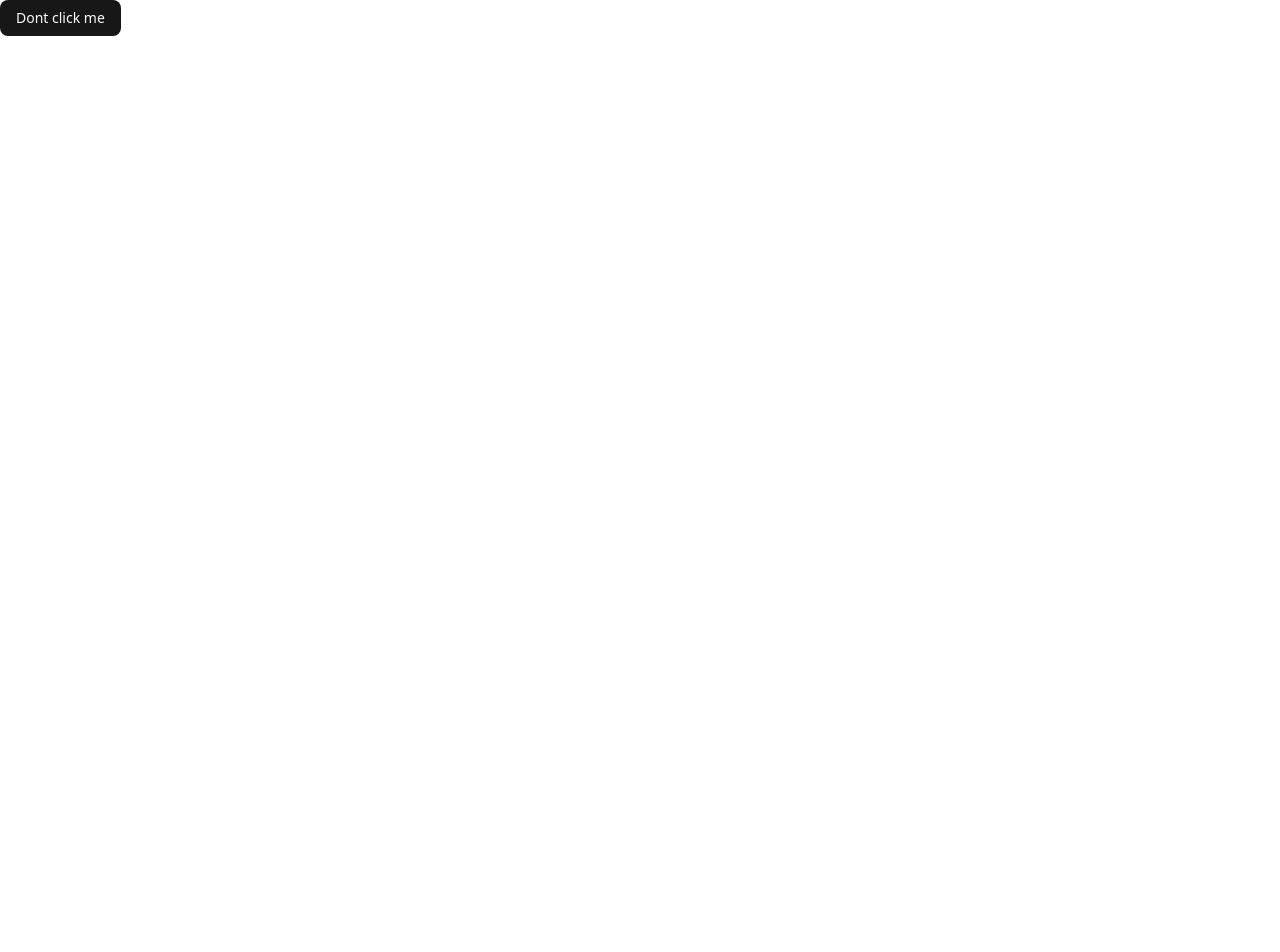
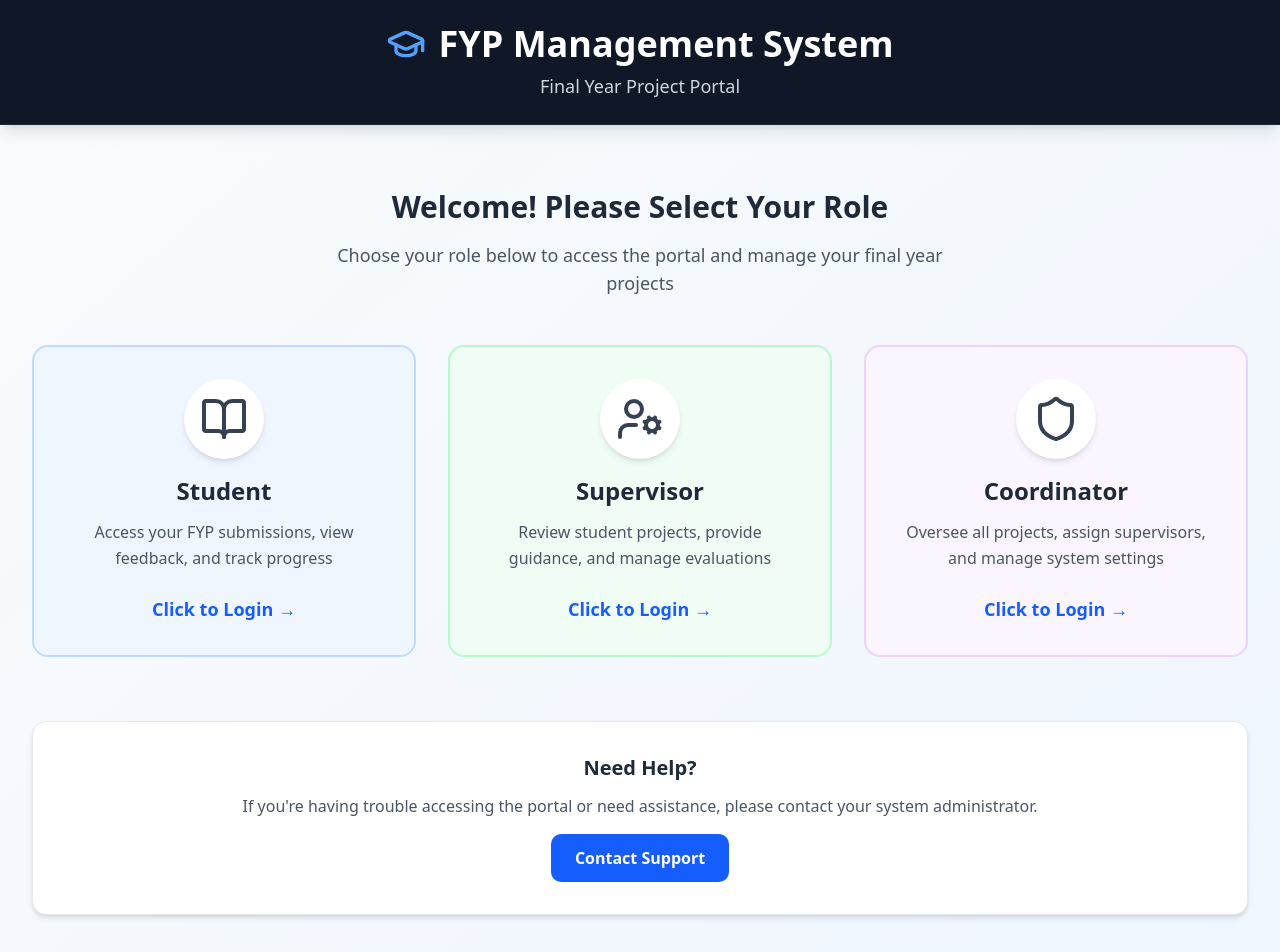
Before and after one commit to WaqasSiddique02/FYP-Management-Portal-Client, a Next.js app: page / in a window 1280 px wide. Shown: the top 952 px of the page. Before the commit the page ends 800 px from the top, so only its background shows below. Built offline with nearby package versions, Linux system fonts and the light colour scheme.

Commit message:
added homepage for roles

```diff
--- a/app/page.tsx
+++ b/app/page.tsx
@@ -1,9 +1,129 @@
-import { Button } from "@/components/ui/button"
+'use client';
 
-export default function Home() {
+import React from 'react';
+import { useRouter } from 'next/navigation';
+import { BookOpen, UserCog, Shield, GraduationCap } from 'lucide-react';
+
+export default function HomePage() {
+  const router = useRouter();
+
+  const roles = [
+    {
+      id: 'student',
+      title: 'Student',
+      description: 'Access your FYP submissions, view feedback, and track progress',
+      icon: BookOpen,
+      route: '/student/login',
+      color: 'bg-blue-50 hover:bg-blue-100 border-blue-200'
+    },
+    {
+      id: 'supervisor',
+      title: 'Supervisor',
+      description: 'Review student projects, provide guidance, and manage evaluations',
+      icon: UserCog,
+      route: '/supervisor/login',
+      color: 'bg-green-50 hover:bg-green-100 border-green-200'
+    },
+    {
+      id: 'coordinator',
+      title: 'Coordinator',
+      description: 'Oversee all projects, assign supervisors, and manage system settings',
+      icon: Shield,
+      route: '/coordinator/login',
+      color: 'bg-purple-50 hover:bg-purple-100 border-purple-200'
+    }
+  ];
+
+  const handleRoleClick = (route: string) => {
+    router.push(route);
+  };
+
   return (
-    <div>
-      <Button>Dont click me</Button>
+    <div className="min-h-screen bg-linear-to-br from-gray-50 to-blue-50">
+      {/* Header */}
+      <header className="bg-gray-900 shadow-lg border-b border-gray-800">
+        <div className="max-w-7xl mx-auto px-4 sm:px-6 lg:px-8 py-6">
+          <div className="text-center">
+            <div className="flex items-center justify-center mb-2">
+              <GraduationCap className="h-10 w-10 text-blue-400 mr-3" />
+              <h1 className="text-3xl sm:text-4xl font-bold text-white">
+                FYP Management System
+              </h1>
+            </div>
+            <p className="text-base sm:text-lg text-gray-300 mt-2">
+              Final Year Project Portal
+            </p>
+          </div>
+        </div>
+      </header>
+
+      {/* Main Content */}
+      <main className="max-w-7xl mx-auto px-4 sm:px-6 lg:px-8 py-12 sm:py-16">
+        <div className="text-center mb-12">
+          <h2 className="text-2xl sm:text-3xl font-semibold text-gray-800 mb-4">
+            Welcome! Please Select Your Role
+          </h2>
+          <p className="text-base sm:text-lg text-gray-600 max-w-2xl mx-auto">
+            Choose your role below to access the portal and manage your final year projects
+          </p>
+        </div>
+
+        {/* Role Cards */}
+        <div className="grid grid-cols-1 md:grid-cols-2 lg:grid-cols-3 gap-6 lg:gap-8">
+          {roles.map((role) => {
+            const Icon = role.icon;
+            return (
+              <button
+                key={role.id}
+                onClick={() => handleRoleClick(role.route)}
+                className={`${role.color} border-2 rounded-2xl p-8 transition-all duration-200 transform hover:scale-105 hover:shadow-xl focus:outline-none focus:ring-4 focus:ring-blue-300 text-left w-full`}
+              >
+                <div className="flex flex-col items-center text-center">
+                  <div className="bg-white rounded-full p-4 mb-4 shadow-md">
+                    <Icon className="h-12 w-12 text-gray-700" />
+                  </div>
+                  <h3 className="text-2xl font-bold text-gray-800 mb-3">
+                    {role.title}
+                  </h3>
+                  <p className="text-gray-600 text-base leading-relaxed">
+                    {role.description}
+                  </p>
+                  <div className="mt-6 text-blue-600 font-semibold text-lg">
+                    Click to Login →
+                  </div>
+                </div>
+              </button>
+            );
+          })}
+        </div>
+
+        {/* Help Section */}
+        <div className="mt-16 bg-white rounded-xl shadow-md p-6 sm:p-8 border border-gray-200">
+          <div className="text-center">
+            <h3 className="text-xl font-semibold text-gray-800 mb-3">
+              Need Help?
+            </h3>
+            <p className="text-gray-600 text-base mb-4">
+              If you're having trouble accessing the portal or need assistance, please contact your system administrator.
+            </p>
+            <a
+              href="mailto:support@fyp-portal.edu"
+              className="inline-block bg-blue-600 hover:bg-blue-700 text-white font-semibold px-6 py-3 rounded-lg transition-colors duration-200 text-base"
+            >
+              Contact Support
+            </a>
+          </div>
+        </div>
+      </main>
+
+      {/* Footer */}
+      <footer className="bg-gray-900 border-t border-gray-800 mt-16">
+        <div className="max-w-7xl mx-auto px-4 sm:px-6 lg:px-8 py-6">
+          <p className="text-center text-gray-400 text-sm">
+            © 2025 FYP Management System. All rights reserved.
+          </p>
+        </div>
+      </footer>
     </div>
-  )
+  );
 }
```
